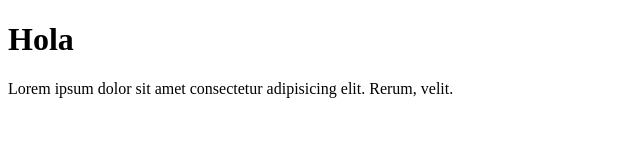
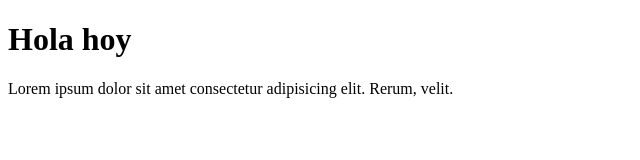
Before and after one commit to amarcano2020/test-repositorio, a plain HTML site: page index.html in a window 1280 px wide. Shown: the full height of the page, 0-640 px from the left. Drawn offline with Linux system fonts and the light colour scheme.

Commit message:
Cambio 3

```diff
--- a/index.html
+++ b/index.html
@@ -6,7 +6,7 @@
     <title>Git VSCode</title>
 </head>
 <body>
-    <h1>Hola</h1>
+    <h1>Hola hoy</h1>
 <p >Lorem ipsum dolor sit amet consectetur adipisicing elit. Rerum, velit.</p>
 </body>
 </html>
```
